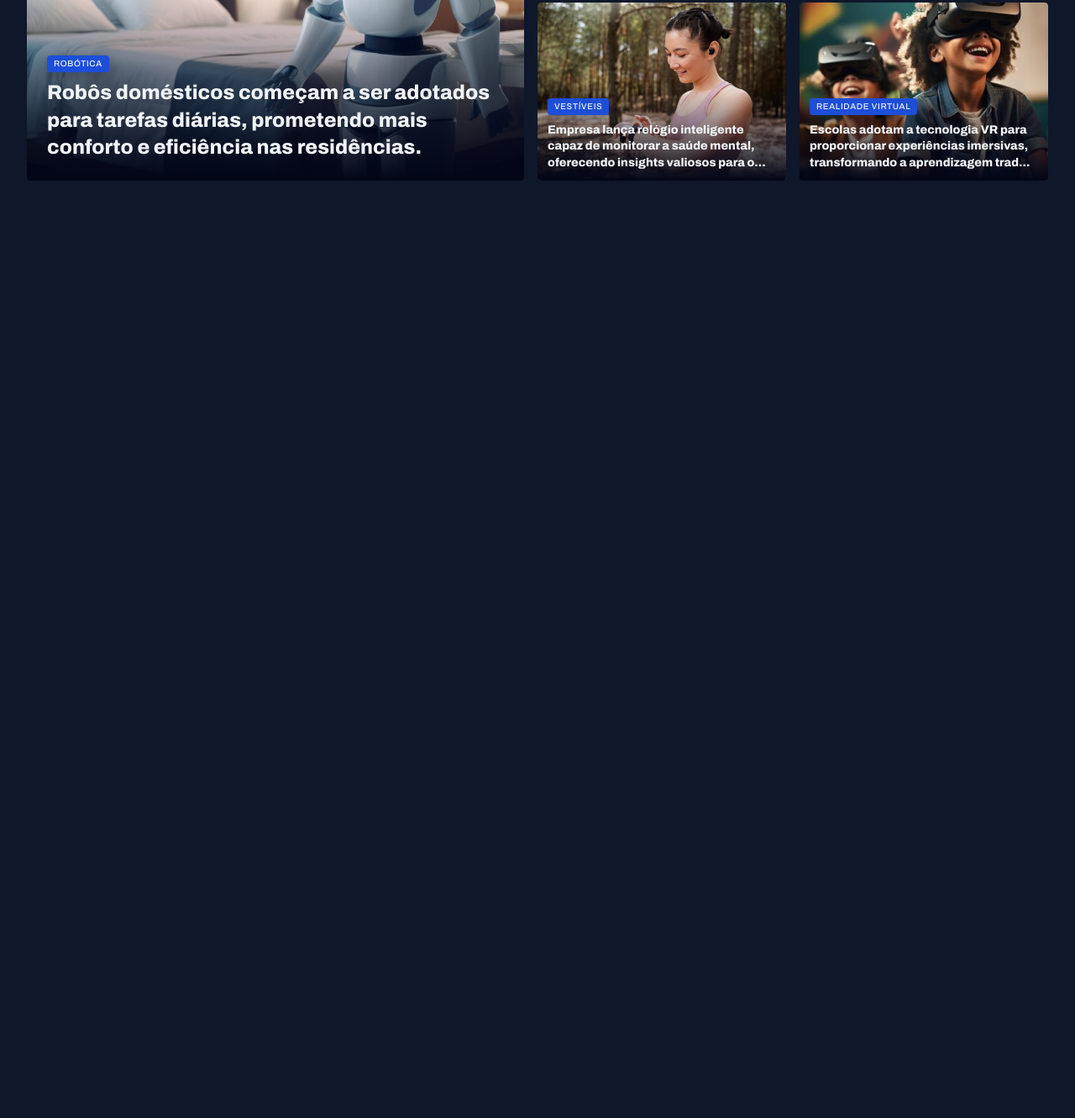
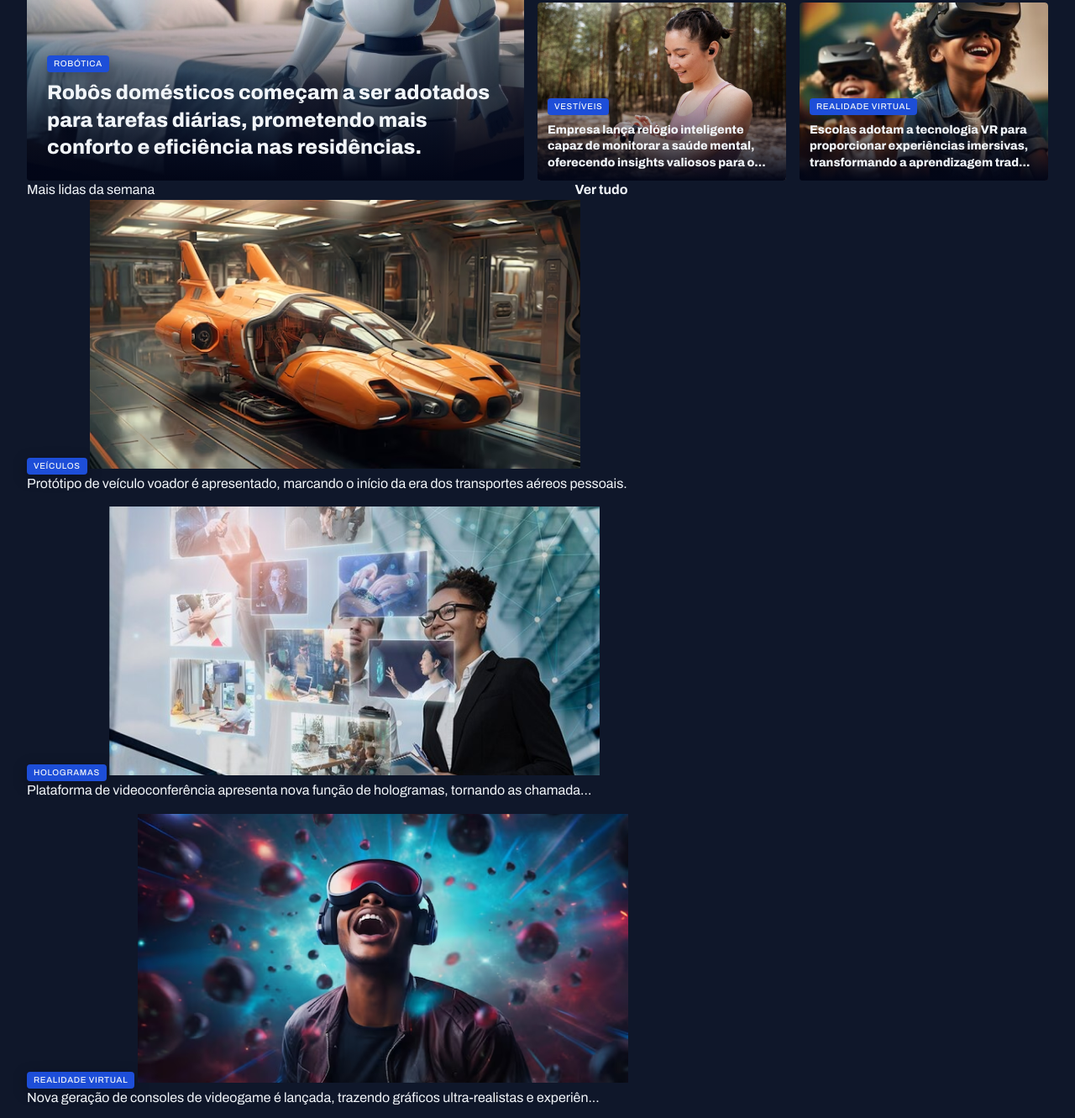
Before and after one commit to CPTStark/tech-news, a plain HTML site: page index.html in a window 1280 px wide. Shown: the part 389-1720 px from the top of the page at 84% size. Before the commit the page ends 800 px from the top, so only its background shows below. Drawn offline with Linux system fonts and the light colour scheme.

Commit message:
estruturando a seção mais lida da semana

```diff
--- a/index.html
+++ b/index.html
@@ -107,6 +107,49 @@
                 </figure>
             </div>
         </section>
+
+        <section id="weekly">
+            <header class="grid grid-flow-col">
+                <h3>Mais lidas da semana</h3>
+                <a href="#" class="grid grid-flow-col">
+                    <strong>Ver tudo</strong>
+                    <span></span>
+                </a>
+            </header>
+            <div class="grid gap-16">
+                <figure>
+                    <span class="content-tag">Veículos</span>
+                    <img src="assets/images/Image 06.png" alt="">
+                    <p>
+                        Protótipo de veículo voador é apresentado, marcando o início da era dos transportes aéreos pessoais.
+                    </p>
+                </figure>
+
+                <figure>
+                    <span class="content-tag">Hologramas</span>
+                    <img src="assets/images/Image 07.png" alt="">
+                    <p>
+                        Plataforma de videoconferência apresenta nova função de hologramas, tornando as chamada...
+                    </p>
+                </figure>
+
+                <figure>
+                    <span class="content-tag">Realidade virtual</span>
+                    <img src="assets/images/Image 08.png" alt="">
+                    <p>
+                        Nova geração de consoles de videogame é lançada, trazendo gráficos ultra-realistas e experiên...
+                    </p>
+                </figure>
+
+                <figure>
+                    <span class="content-tag">Internet</span>
+                    <img src="assets/images/Image 09.png" alt="">
+                    <p>
+                        Projeto busca oferecer internet de alta velocidade em áreas remotas através de satélites.
+                    </p>
+                </figure>
+            </div>
+        </section>
     </main>
 </body>
 
```
